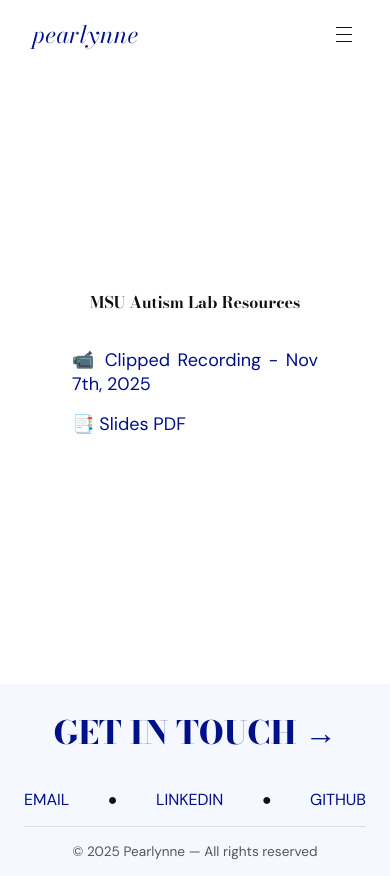
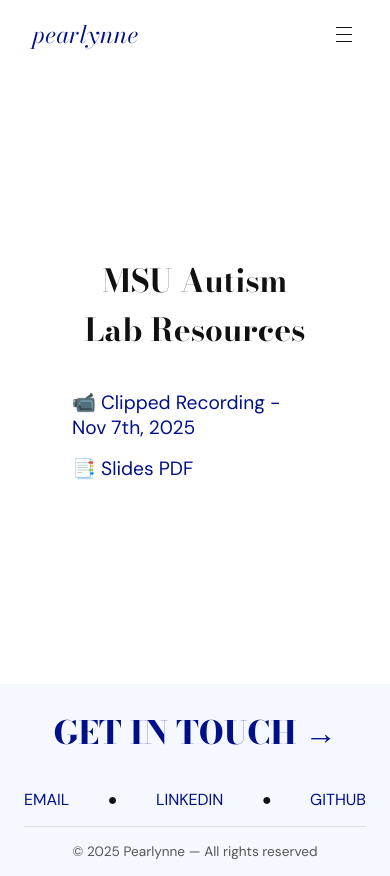
Before and after one commit to pearlynne/pearlynne.github.io, a React (Vite) app: page /MSUAutismLab in a window 390 px wide. Built offline with nearby package versions, Linux system fonts and the light colour scheme; a web font is replaced by a local one.

Commit message:
Make font size and width responsive for mobile

```diff
--- a/src/styles/resources.module.css
+++ b/src/styles/resources.module.css
@@ -5,36 +5,36 @@
   margin: 2rem;
 }
 
-
 .passwordForm {
   display: flex;
   flex-direction: column;
   gap: 0.5rem;
-  width: 300px;
+  min-width: 250px;
 }
 
 .input {
   padding: 0.5rem;
-  font-size: 1rem;
+  font-size: clamp(1rem, 2.5vw, 1.1rem);
 }
 
 .button {
   padding: 0.5rem;
-  font-size: 1rem;
+  font-size: clamp(1rem, 2.5vw, 1.1rem);
   cursor: pointer;
 }
 
 .title {
   font-family: var(--font-serif);
-  font-size: clamp(1rem, 2.5vw, 1.5rem);
+  font-size: clamp(1.5rem, 4vw + 1rem, 3.25rem);
   margin-bottom: 1rem;
+  text-align: center;
+
 }
 
 .resources {
   font-family: var(--font-sans);
   color: var(--muted);
-  font-size: 18px;
-  text-align: justify;
+  font-size: clamp(1.2rem, 2.5vw + 0.5rem, 1.5rem);
   max-width: 600px;
 }
 
@@ -49,7 +49,8 @@
 
 .button {
   padding: 0.6rem 1.2rem;
-  font-size: 1rem;
+  font-size: clamp(1rem, 2.5vw, 1.1rem);
+
   font-weight: 600;
   cursor: pointer;
   border: 3px solid var(--accent);
@@ -63,5 +64,5 @@
   background: var(--accent);
   color: white;
   transform: translateY(-2px);
-  box-shadow: 0 4px 12px rgba(0,0,0,0.1);
+  box-shadow: 0 4px 12px rgba(0, 0, 0, 0.1);
 }
```
